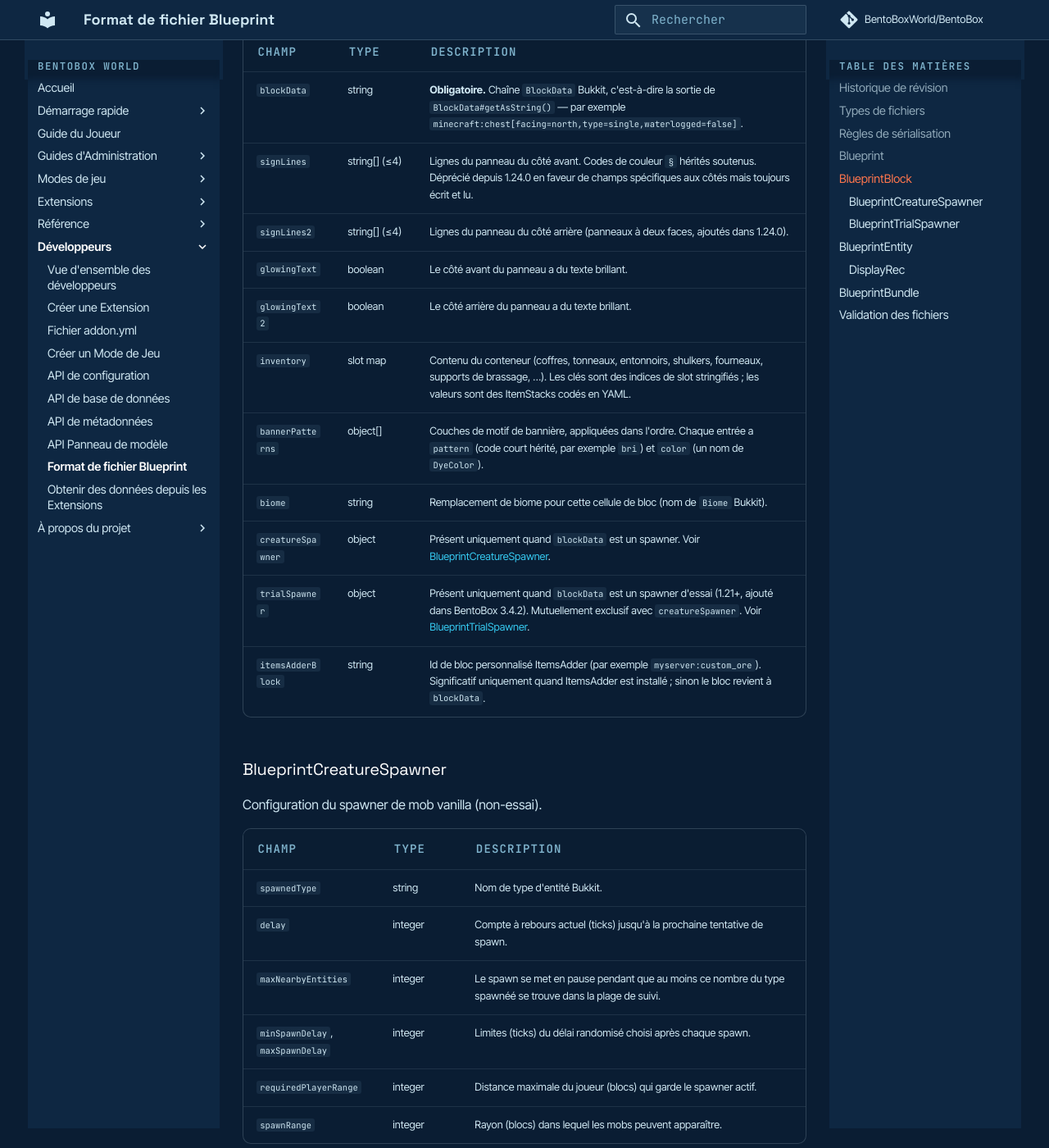
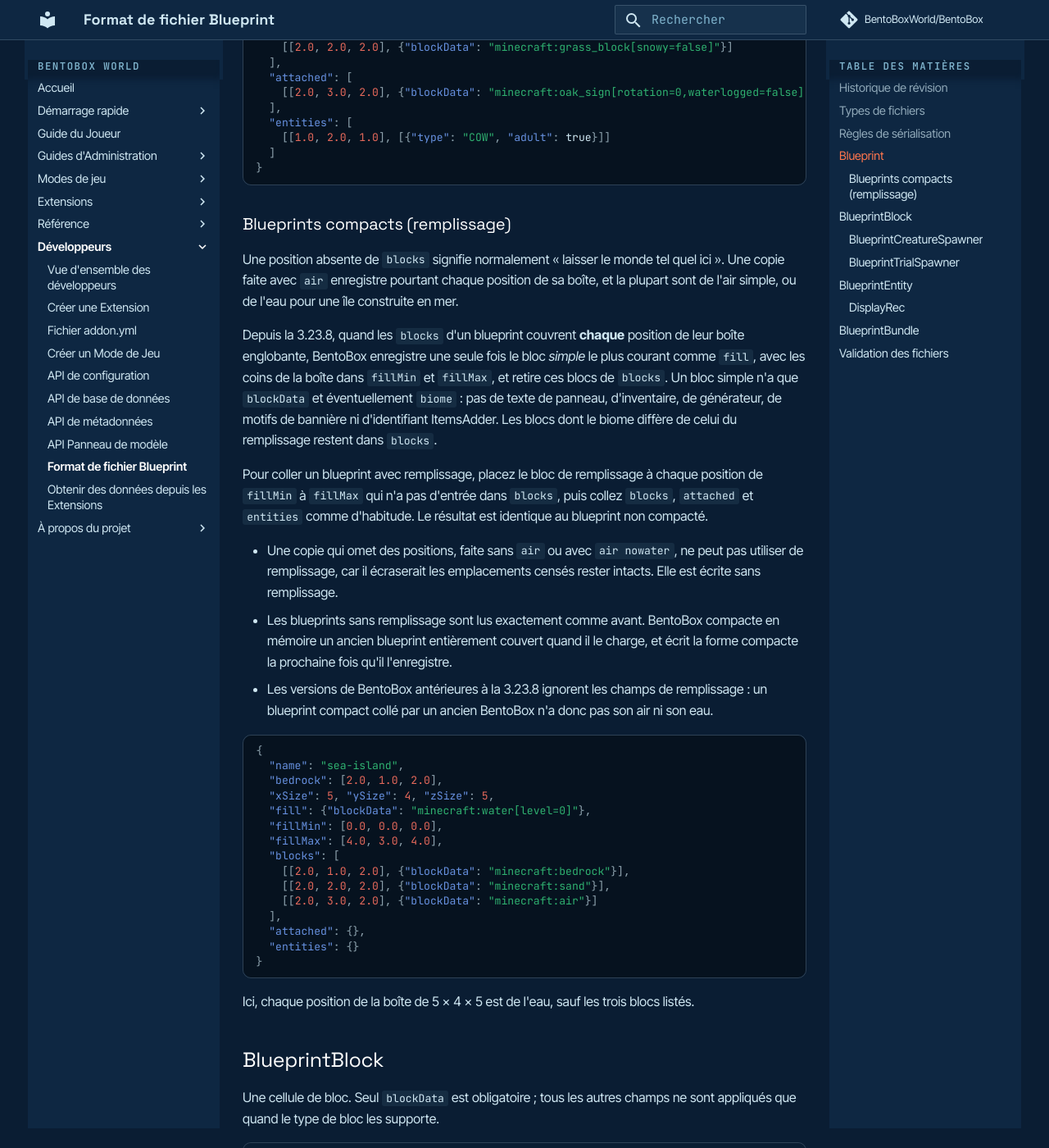
Before and after one commit to BentoBoxWorld/docs-french, an MkDocs documentation site: the page built from docs/BentoBox/Blueprint-Format.md, in a window 1280 px wide and 1400 px high, scrolled down 3461 px. Shown: the whole window at 82% size. Built offline with MkDocs 1.6.1 and Material for MkDocs 9.7.7, drawn with Linux system fonts in a browser that asks for light colours; comment, search, counter and statistics services are not loaded; some of the changed text lies outside the part shown.

Commit message:
docs(fr) : stockage par remplissage des blueprints, effet de copy air/nowater, hauteur des entités
Traduction de la documentation anglaise BentoBoxWorld/docs#135.
- Blueprints.md : nouvelle section « Ce que font air et nowater » ; dépannage mis à jour (plus besoin de garder la sélection serrée ; bateaux qui coulent dans les blueprints d'avant la 3.23.8).
- Blueprint-Format.md : spécification 2.1. fill, fillMin, fillMax et section « Blueprints compacts », y des entités, tailles incluant les deux coins, map vide écrite {}.

Co-Authored-By: Claude Opus 5.5 <noreply@anthropic.com>

````diff
--- a/docs/BentoBox/Blueprint-Format.md
+++ b/docs/BentoBox/Blueprint-Format.md
@@ -1,6 +1,6 @@
 # Format de Fichier Blueprint
 
-**Version de spécification 2**
+**Version de spécification 2.1**
 
 Cette page documente le format JSON sur disque qu'utilise BentoBox pour les blueprints d'île (fichiers `.blueprint`) et les bundles de blueprints (fichiers bundle `.json`). C'est le compagnon lisible par l'humain aux [JSON Schemas](https://github.com/BentoBoxWorld/BentoBox/tree/develop/schemas) lisibles par la machine livrés dans le dépôt BentoBox, qui peuvent être utilisés pour valider les fichiers dans les éditeurs ou CI.
 
@@ -13,6 +13,7 @@ Si vous voulez *faire* des blueprints dans le jeu, voir la page [Blueprints](Blu
 | 1 | 2019-06-09 | [1.5.0](https://github.com/BentoBoxWorld/BentoBox/releases/tag/1.5.0) | Version initiale, dérivée du format Schem de BentoBox |
 | 1.1 | 2026 | 2.x | Stockage changé de binaire zippé à JSON simple ; `.blueprint` est devenu l'extension primaire |
 | 2 | 2026-08-14 | 3.22.x | Spécification complète au niveau des champs générée à partir du code source ; JSON Schemas publiés |
+| 2.1 | 2026-11-16 | 3.23.8 | [Bloc de remplissage](#compact-blueprints-fill) facultatif (`fill`, `fillMin`, `fillMax`) ; les entités enregistrent leur hauteur dans le bloc (`y`) ; les tailles comptent les deux blocs de coin |
 
 ## Types de fichiers
 
@@ -30,7 +31,7 @@ Les blueprints sont écrits avec Gson. Ces règles s'appliquent partout et expli
 
 - Seuls les champs listés dans cette spécification sont émis ; les producteurs ne doivent pas ajouter d'autres clés.
 - **Vecteurs** (`org.bukkit.util.Vector`) sont un tableau JSON à 3 éléments de nombres : `[x, y, z]`. Les positions de bloc contiennent généralement des entiers, mais le type sous-jacent est double.
-- **Maps indexées par un Vecteur** utilisent la forme de clé de map complexe de Gson : un *tableau de paires* JSON — `[[<vecteur>, <valeur>], ...]` — **pas** un objet JSON. Cela s'applique à `blocks`, `attached` et `entities`.
+- **Maps indexées par un Vecteur** utilisent la forme de clé de map complexe de Gson : un *tableau de paires* JSON — `[[<vecteur>, <valeur>], ...]` — **pas** un objet JSON. Cela s'applique à `blocks`, `attached` et `entities`. Une map **vide** est écrite comme un objet vide `{}` : les lecteurs doivent donc accepter `[]` comme `{}` pour une map vide.
 - **Maps indexées par une énumération** (par exemple, la map `blueprints` d'un bundle) sont des objets JSON ordinaires avec le nom de l'énumération comme clé.
 - **Maps indexées par un entier** (slot d'inventaire → article) sont des objets JSON avec des clés entières stringifiées (`"0"`, `"13"`, …).
 - **ItemStacks** sont sérialisés en YAML Bukkit (via `ConfigurationSerializable`) et stockés comme une chaîne JSON *string*. Traitez la valeur comme un document YAML opaque analysable par `YamlConfiguration#loadFromString`.
@@ -50,9 +51,11 @@ L'objet au niveau supérieur d'un fichier `.blueprint`. Il décrit un volume de
 | `icon` | string | Matériau d'icône : un nom `Material` Bukkit (`DIAMOND`), une clé vanilla (`minecraft:diamond`), ou une clé de modèle personnalisé de pack de ressources. Défaut `PAPER`. |
 | `description` | string[] | Lignes de lore affichées sous l'icône dans les interfaces de sélection. |
 | `bedrock` | Vector | Point d'ancrage. Quand collé, le blueprint `(0,0,0)` est traduit pour que `bedrock` atterrisse sur la cible de collage. S'il est omis, BentoBox en auto-crée un à `(xSize/2, ySize/2, zSize/2)` au moment du chargement. |
-| `xSize`, `ySize`, `zSize` | integer | Dimensions de la boîte englobante en blocs. |
+| `xSize`, `ySize`, `zSize` | integer | Taille de la zone copiée en blocs, en comptant les deux blocs de coin. Les blueprints copiés avant la 3.23.8 peuvent avoir un bloc de moins sur un axe. |
 | `sink` | boolean | Si true, le blueprint descend jusqu'à ce qu'il trouve une surface au moment du collage au lieu de coller à l'Y exact de l'ancre. |
-| `blocks` | Vector-keyed map | Blocs primaires, indexés par position relative à l'origine du blueprint (`0..size-1` sur chaque axe). Voir [BlueprintBlock](#blueprintblock). |
+| `blocks` | Vector-keyed map | Blocs primaires, indexés par position relative à l'origine du blueprint (`0..size-1` sur chaque axe). Voir [BlueprintBlock](#blueprintblock). Avec un `fill`, les positions de la boîte de remplissage absentes ici reçoivent le bloc de remplissage. |
+| `fill` | [BlueprintBlock](#blueprintblock) | Depuis la 3.23.8. Bloc collé à chaque position de `fillMin` à `fillMax` qui n'a pas d'entrée dans `blocks`. Absent signifie aucun remplissage. Voir [Blueprints compacts](#compact-blueprints-fill). |
+| `fillMin`, `fillMax` | Vector | Depuis la 3.23.8. Coins de la boîte de remplissage, inclus, relatifs à l'origine du blueprint. Présents en même temps que `fill`. |
 | `attached` | Vector-keyed map | Blocs collés **après** `blocks` parce qu'ils s'attachent à un support : torches, échelles, rails, lits, portes, panneaux, etc. Mêmes conventions de coordonnées que `blocks`. |
 | `entities` | Vector-keyed map of lists | Entités à apparaître par position de bloc. Plusieurs entités peuvent partager une clé ; les fins de décalage fin en bloc se trouvent sur [BlueprintEntity](#blueprintentity). |
 
@@ -78,6 +81,38 @@ Un exemple minimal :
   ]
 }
 ```
+
+### Blueprints compacts (remplissage) { #compact-blueprints-fill }
+
+Une position absente de `blocks` signifie normalement « laisser le monde tel quel ici ». Une copie faite avec `air` enregistre pourtant chaque position de sa boîte, et la plupart sont de l'air simple, ou de l'eau pour une île construite en mer.
+
+Depuis la 3.23.8, quand les `blocks` d'un blueprint couvrent **chaque** position de leur boîte englobante, BentoBox enregistre une seule fois le bloc *simple* le plus courant comme `fill`, avec les coins de la boîte dans `fillMin` et `fillMax`, et retire ces blocs de `blocks`. Un bloc simple n'a que `blockData` et éventuellement `biome` : pas de texte de panneau, d'inventaire, de générateur, de motifs de bannière ni d'identifiant ItemsAdder. Les blocs dont le biome diffère de celui du remplissage restent dans `blocks`.
+
+Pour coller un blueprint avec remplissage, placez le bloc de remplissage à chaque position de `fillMin` à `fillMax` qui n'a pas d'entrée dans `blocks`, puis collez `blocks`, `attached` et `entities` comme d'habitude. Le résultat est identique au blueprint non compacté.
+
+- Une copie qui omet des positions, faite sans `air` ou avec `air nowater`, ne peut pas utiliser de remplissage, car il écraserait les emplacements censés rester intacts. Elle est écrite sans remplissage.
+- Les blueprints sans remplissage sont lus exactement comme avant. BentoBox compacte en mémoire un ancien blueprint entièrement couvert quand il le charge, et écrit la forme compacte la prochaine fois qu'il l'enregistre.
+- Les versions de BentoBox antérieures à la 3.23.8 ignorent les champs de remplissage : un blueprint compact collé par un ancien BentoBox n'a donc pas son air ni son eau.
+
+```json
+{
+  "name": "sea-island",
+  "bedrock": [2.0, 1.0, 2.0],
+  "xSize": 5, "ySize": 4, "zSize": 5,
+  "fill": {"blockData": "minecraft:water[level=0]"},
+  "fillMin": [0.0, 0.0, 0.0],
+  "fillMax": [4.0, 3.0, 4.0],
+  "blocks": [
+    [[2.0, 1.0, 2.0], {"blockData": "minecraft:bedrock"}],
+    [[2.0, 2.0, 2.0], {"blockData": "minecraft:sand"}],
+    [[2.0, 3.0, 2.0], {"blockData": "minecraft:air"}]
+  ],
+  "attached": {},
+  "entities": {}
+}
+```
+
+Ici, chaque position de la boîte de 5 × 4 × 5 est de l'eau, sauf les trois blocs listés.
 
 ## BlueprintBlock
 
@@ -135,7 +170,7 @@ Une entité à faire apparaître. Seul `type` est obligatoire. Les champs non d
 |---|---|---|
 | `type` | string | **Obligatoire.** Nom du type d'entité Bukkit (`VILLAGER`, `ARMOR_STAND`, `ITEM_FRAME`, …). |
 | `customName` | string | Nom d'affichage ; codes de couleur `§` hérités soutenus. |
-| `x`, `y`, `z` | number | Fin de décalage dans la cellule de position (généralement `0.0 ≤ v < 1.0`). |
+| `x`, `y`, `z` | number | Décalage dans la cellule de position (généralement `0.0 ≤ v < 1.0`). Les entités d'affichage utilisent les trois. Depuis la 3.23.8, les autres entités non accrochées enregistrent `y`, la hauteur à laquelle elles se trouvaient dans le bloc (un bateau qui flotte, un mob sur une dalle), et apparaissent à cette hauteur ; elles apparaissent toujours au centre horizontal de la cellule. `0` les fait apparaître au bas de la cellule. |
 | `glowing` | boolean | Effet de brillance. |
 | `gravity` | boolean | Si la gravité s'applique. |
 | `visualFire` | boolean | Rendre le feu indépendamment de `fireTicks`. |
````
Also changed, not shown: docs/BentoBox/Blueprints.md (+13 -2 lines).
